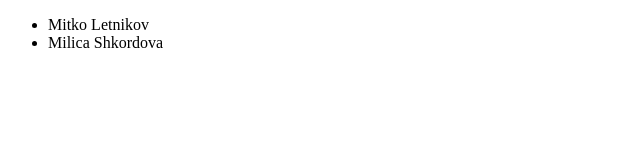
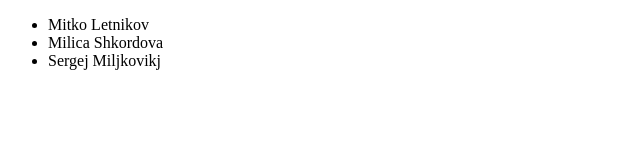
Before and after one commit to MitkoLetnikov/mentor-class-group-1-GitHUB, a plain HTML site: page index.html in a window 1280 px wide. Shown: the whole page, without its empty margins (0-640 px from the left). Drawn offline with Linux system fonts and the light colour scheme.

Commit message:
Sergej commit

```diff
--- a/index.html
+++ b/index.html
@@ -10,6 +10,7 @@
     <ul>
       <li>Mitko Letnikov</li>
       <li>Milica Shkordova</li>
+      <li>Sergej Miljkovikj</li>
     </ul>
   </body>
 </html>
```
